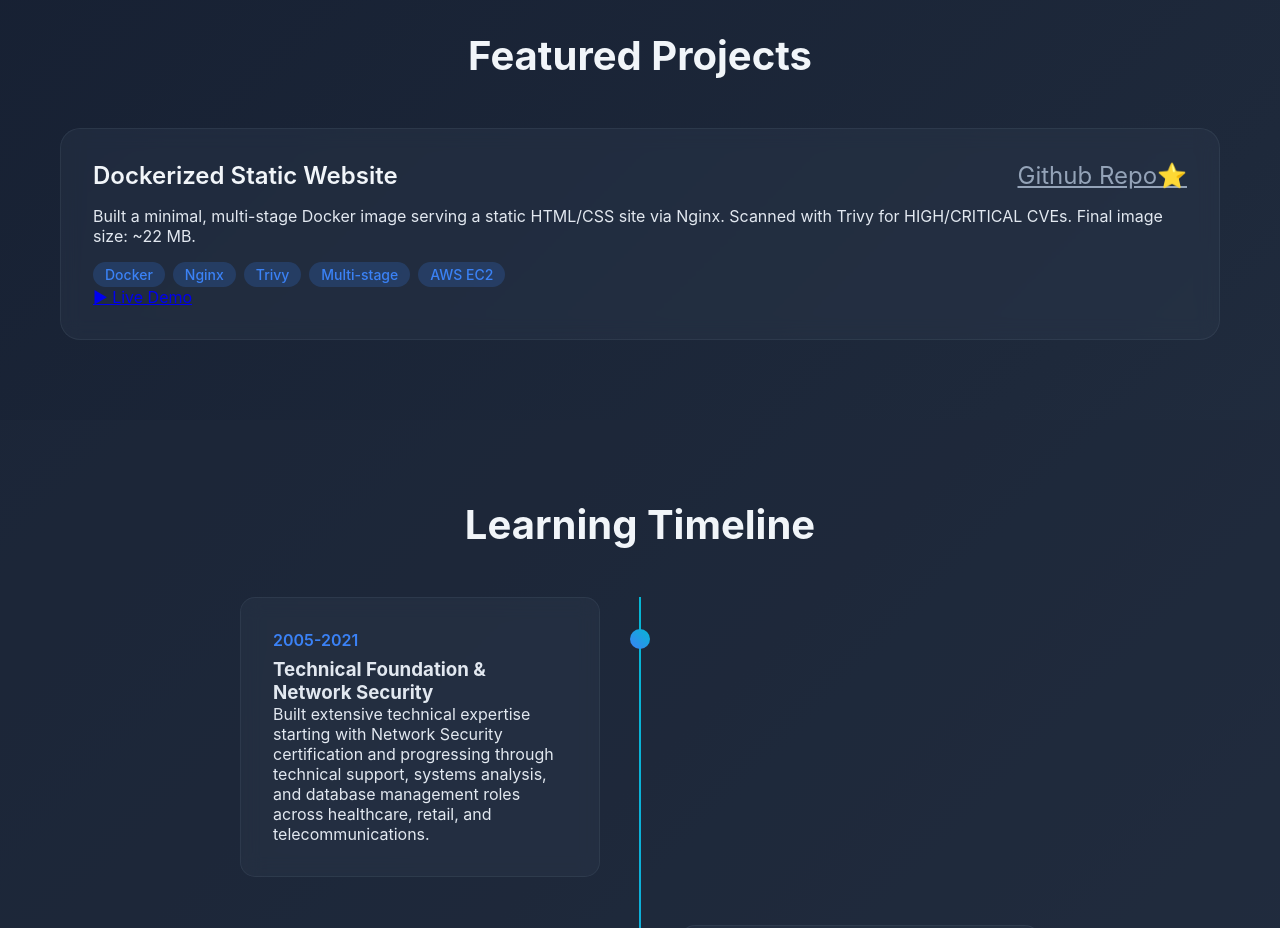
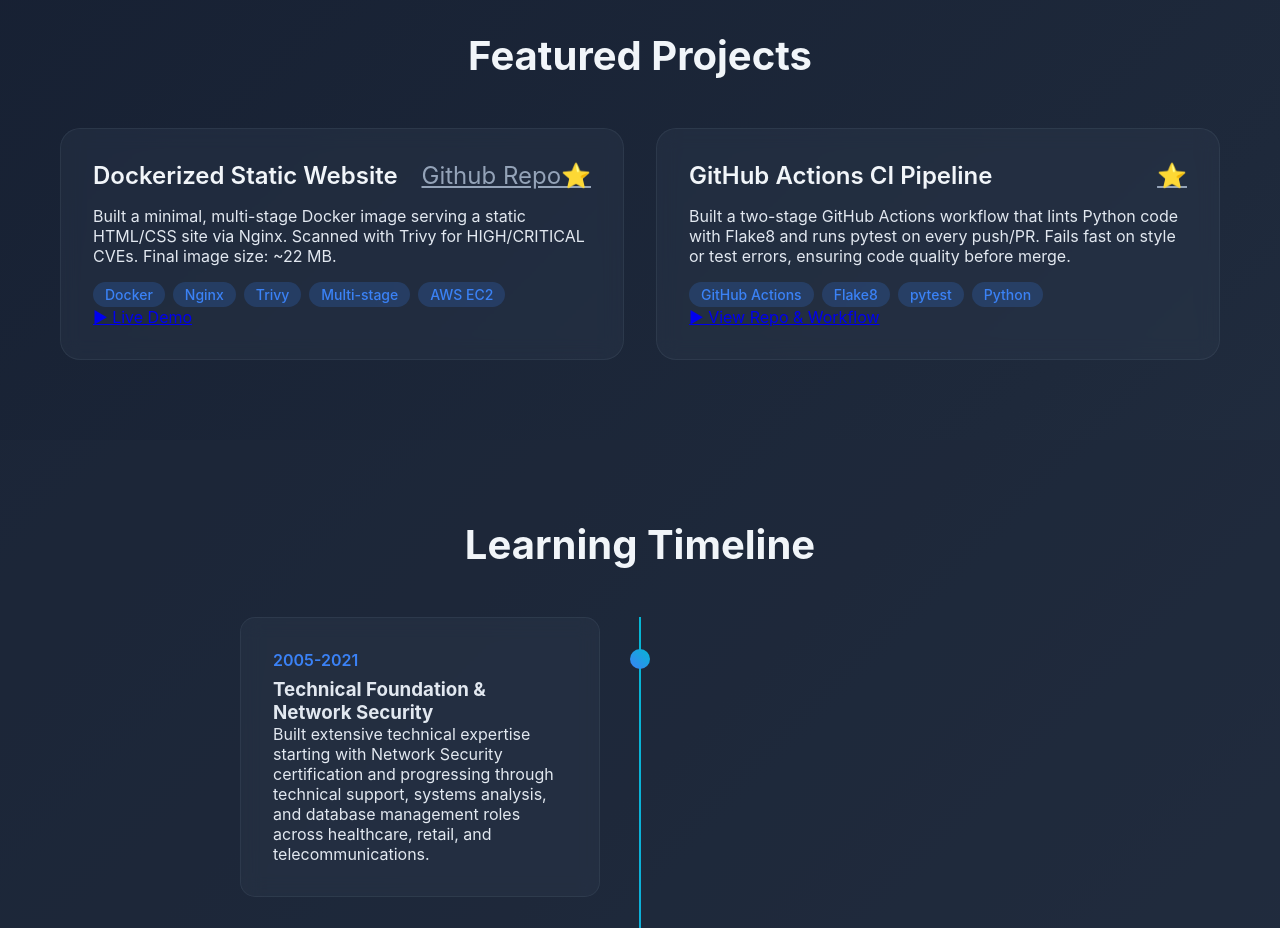
Before and after one commit to jasonvandeventer/jasonvandeventer.github.io, a plain HTML site: page index.html in a window 1280 px wide. Shown: the part 1680-2608 px from the top of the page. Drawn offline with Linux system fonts and the light colour scheme.

Commit message:
Update index.html
Added project card for ci-python-example

```diff
--- a/index.html
+++ b/index.html
@@ -559,6 +559,35 @@
                     </a>
                 </p>
             </div>
+            <div class="project-card animate-on-scroll">
+  <div class="project-header">
+    <h3 class="project-title">GitHub Actions CI Pipeline</h3>
+    <a href="https://github.com/jasonvandeventer/github-actions-ci"
+       class="github-link"
+       target="_blank"
+       rel="noopener">
+      ⭐
+    </a>
+  </div>
+  <p>
+    Built a two-stage GitHub Actions workflow that lints Python code with Flake8 and runs pytest on every push/PR.
+    Fails fast on style or test errors, ensuring code quality before merge.
+  </p>
+  <div class="project-tech">
+    <span class="tech-tag">GitHub Actions</span>
+    <span class="tech-tag">Flake8</span>
+    <span class="tech-tag">pytest</span>
+    <span class="tech-tag">Python</span>
+  </div>
+  <p>
+    <a href="https://github.com/jasonvandeventer/ci-python-example"
+       target="_blank"
+       rel="noopener">
+      ▶ View Repo & Workflow
+    </a>
+  </p>
+</div>
+
          </div>
     </div>
 </section>
```
